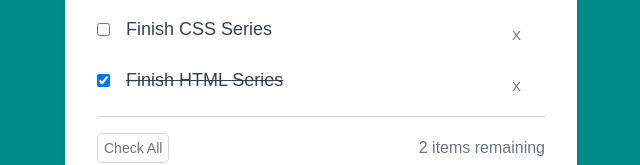
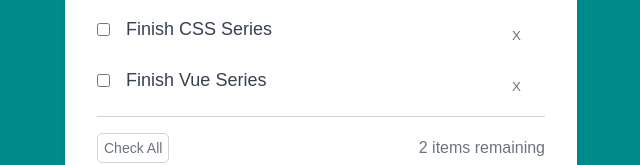
Before and after one commit to JamieVos991/Laracast-React, a React (Create React App) app: page / in a window 1280 px wide. Shown: the part 379-544 px from the top of the page, without its empty margins (319-959 px from the left). Built offline with nearby package versions, Linux system fonts and the light colour scheme.

Commit message:
Code cleanup

```diff
--- a/src/components/Todo/Todo.jsx
+++ b/src/components/Todo/Todo.jsx
@@ -14,7 +14,7 @@ function Todo() {
     {
       id: 1,
       title: 'Finish React Series',
-      isComplete: false,
+      isComplete: true,
       isEditing: false,
     },
     {
@@ -25,8 +25,8 @@ function Todo() {
     },
     {
       id: 3,
-      title: 'Finish HTML Series',
-      isComplete: true,
+      title: 'Finish Vue Series',
+      isComplete: false,
       isEditing: false,
     },
   ]);
```
